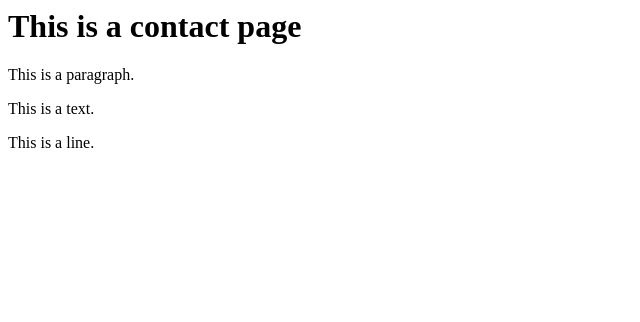
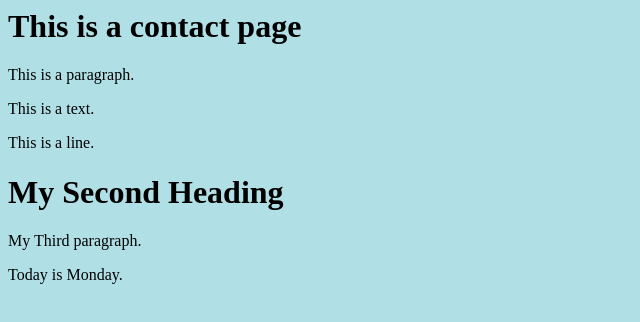
Before and after one commit to misganawyibeltal/Misganaws-Repository, a plain HTML site: page contact.html in a window 1280 px wide. Shown: the whole page, without its empty margins (0-640 px from the left). Drawn offline with Linux system fonts and the light colour scheme.

Commit message:
forth commit Monday

```diff
--- a/contact.html
+++ b/contact.html
@@ -13,11 +13,16 @@ h1: {
   </style>
 </head>
 <body>
+  <body style="background-color:powderblue;">
+
 
 <h1>This is a contact page</h1>
 <p>This is a paragraph.</p>
 <p>This is a text.</p>
 <p>This is a line.</p>
+<h1>My Second Heading</h1>
+<p>My Third  paragraph.</p>
+<p>Today is Monday.</p>
 
 
 </body>
```
